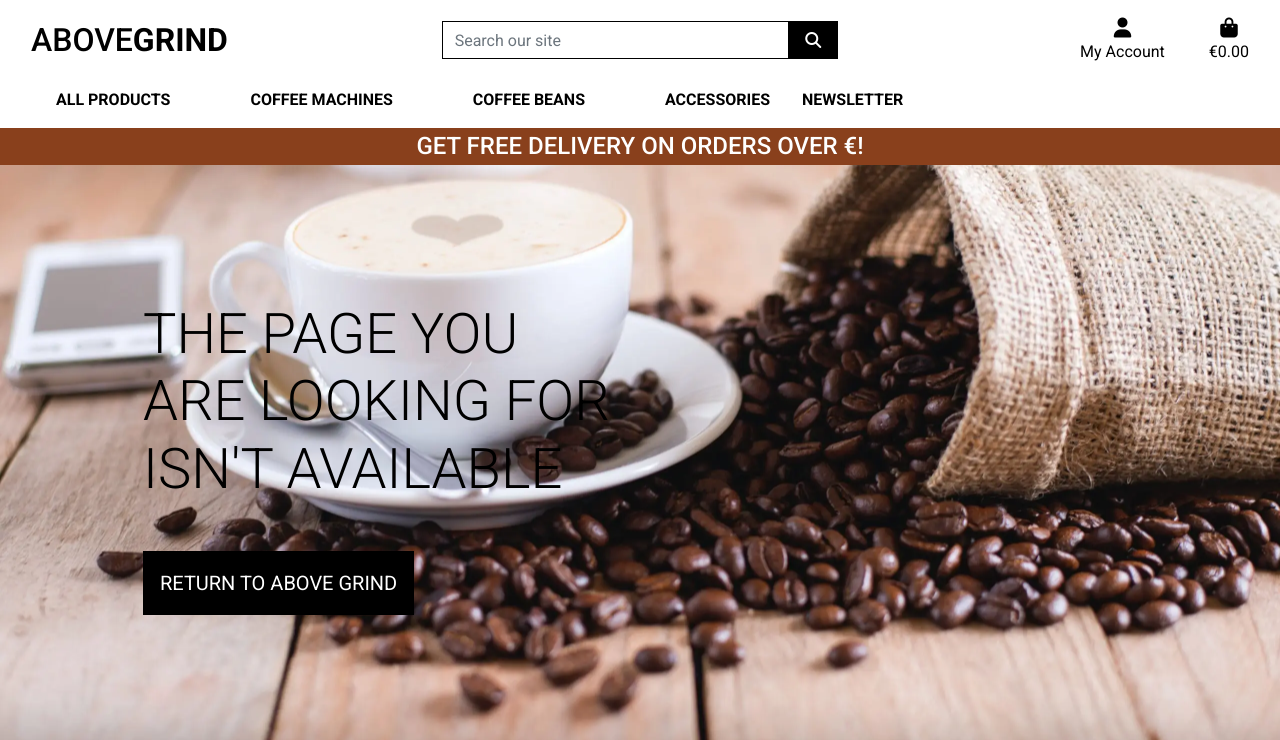
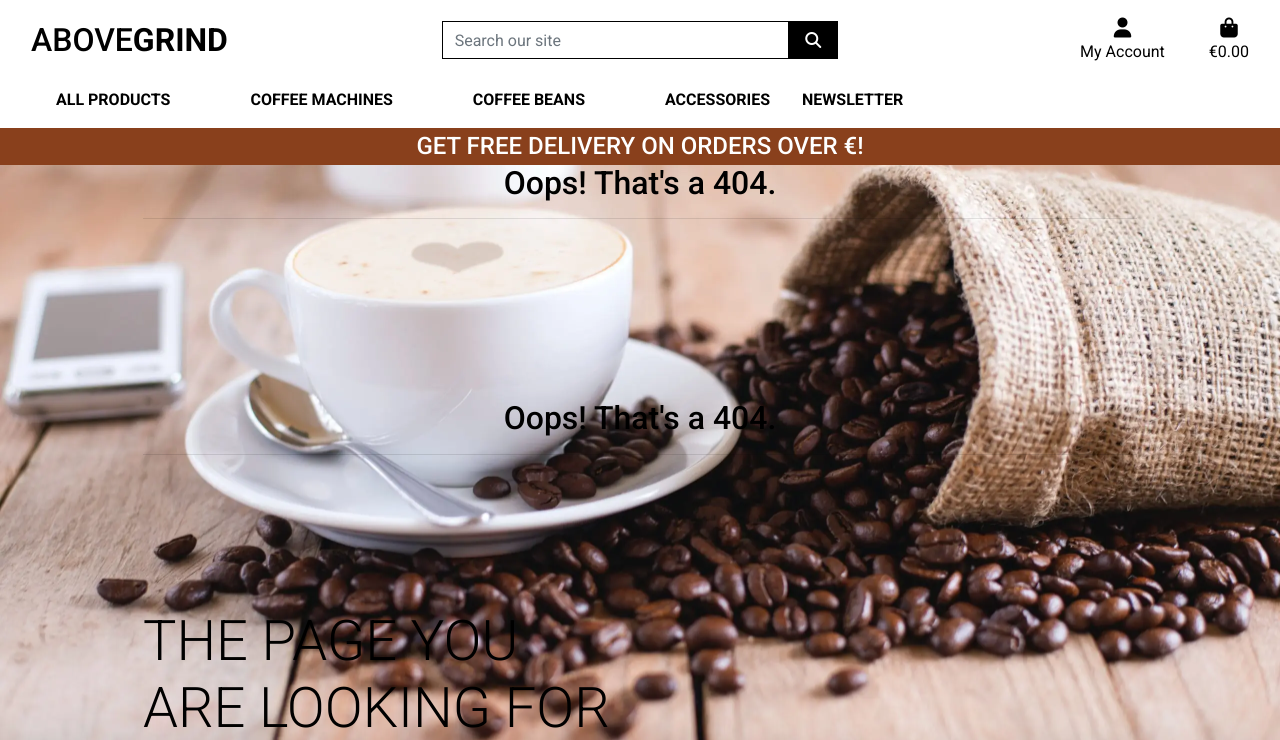
Before and after one commit to shellym96/above_grind, a Django app: template templates/errors/404.html in a window 1280 px wide. Shown: the top 740 px of the page. Run offline with Django 3.2, Linux system fonts and the light colour scheme; the template is opened without the code that fills it, so the values that code supplies are empty; parts of the project's set-up code (start-up, migrations or seed data) failed here and were passed over; some libraries are stand-ins or nearby versions.

Commit message:
Update 404 text

```diff
--- a/templates/errors/404.html
+++ b/templates/errors/404.html
@@ -1,11 +1,16 @@
 {% extends 'base.html' %}
 {% load static %}
 {% block content %}
-    <div class="container header-container">
-        <div class="row">
-            <div class="col"></div>
+{% block page_header %}
+<div class="container header-container">
+    <div class="row">
+        <div class="col text-center">
+            <h2 class="text-black">Oops! That's a 404.</h2>
+            <hr>
         </div>
     </div>
+</div>
+{% endblock %}
     <div class="container h-100">
         <div class="row h-100">
             <div class="col-7 col-md-6 my-auto">
```
